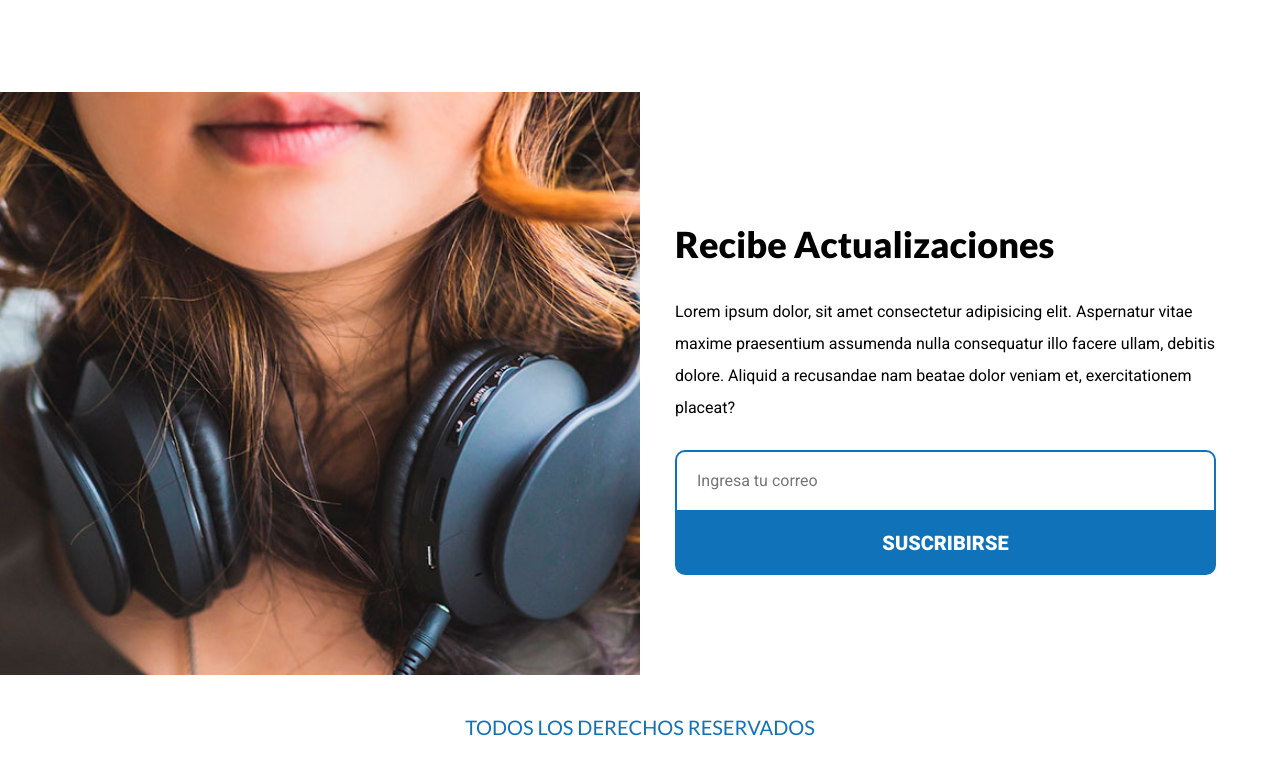
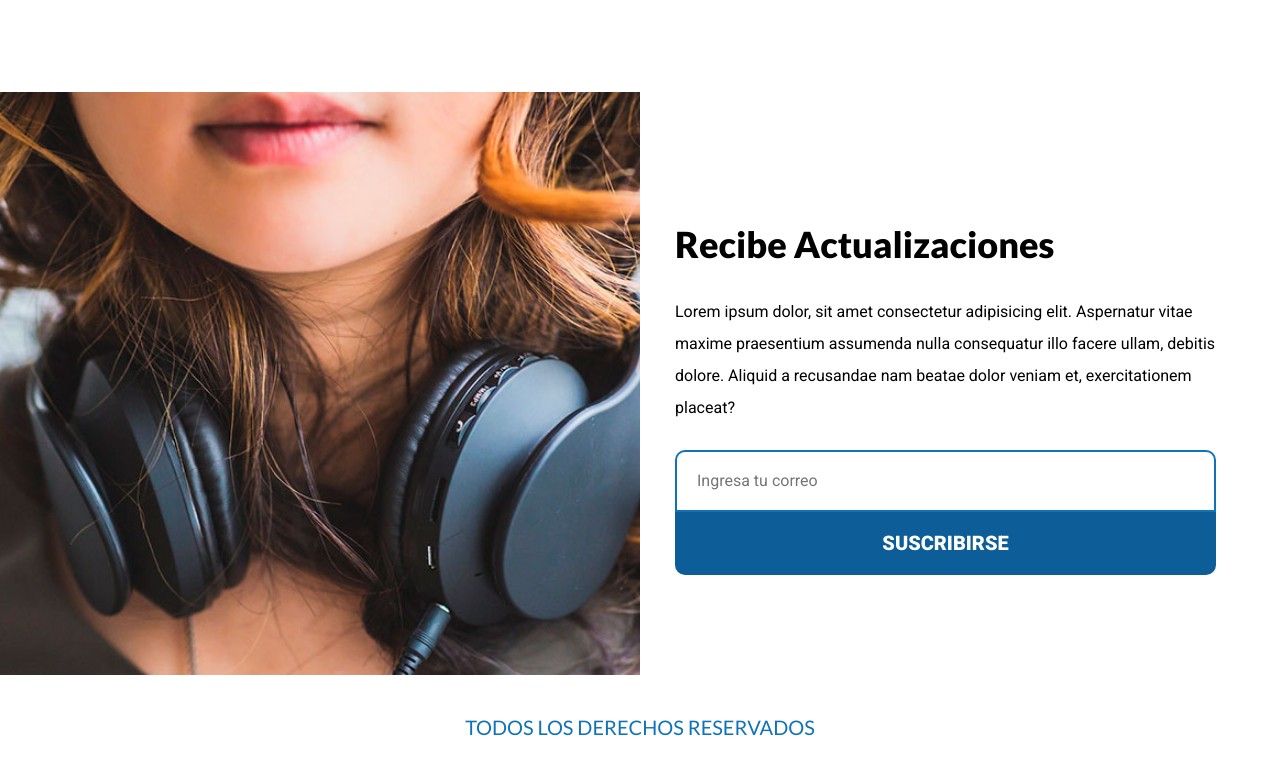
Before and after one commit to KevinJSS/Headphones-TechPro, a plain HTML site: page index.html in a window 1280 px wide. In both pictures the pointer is over the input "suscribirse". Shown: the part 2196-2970 px from the top of the page. Drawn offline with Linux system fonts and the light colour scheme.

Commit message:
Hover styling to newsletter submit input

```diff
--- a/assets/css/style.css
+++ b/assets/css/style.css
@@ -503,6 +503,14 @@ img {
 
     border-bottom-left-radius: 1rem;
     border-bottom-right-radius: 1rem;
+
+    transition-property: background-color;
+    transition-duration: 0.3s;
+}
+
+.form input[type="submit"]:hover {
+    background-color: #0d5e98;
+    cursor: pointer;;
 }
 
 
```
